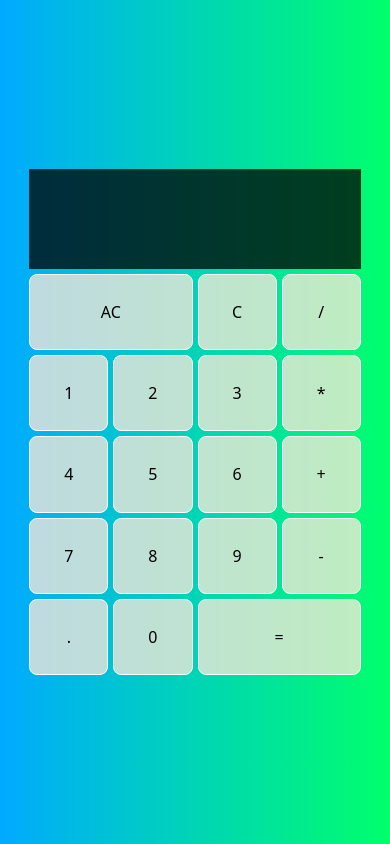
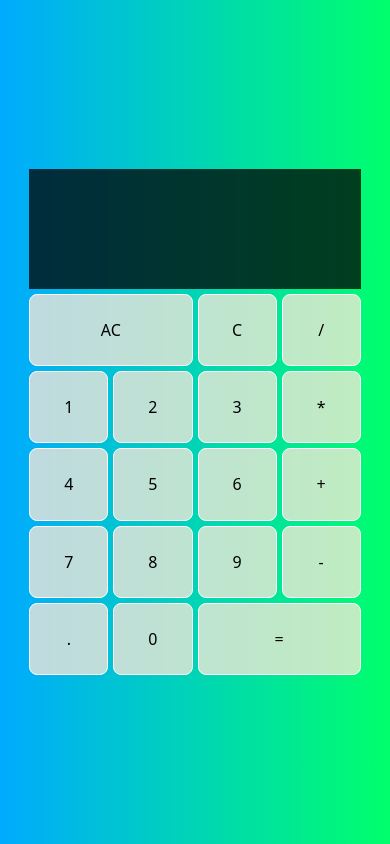
Before and after one commit to s-hayashi123/003-calculater, a React (Vite) app: page / in a window 390 px wide. Built offline with nearby package versions, Linux system fonts and the light colour scheme.

Commit message:
計算結果の縦幅の調整

```diff
--- a/src/App.css
+++ b/src/App.css
@@ -17,7 +17,7 @@ body {
   align-content: center;
   min-height: 80vh;
   grid-template-columns: repeat(4, minmax(60px, 1fr));
-  grid-template-rows: minmax(100px, auto) repeat(5, minmax(60px, 1fr));
+  grid-template-rows: minmax(120px, auto) repeat(5, minmax(60px, 1fr));
   gap: 5px;
   width: 100vw;
   max-width: 400px;
@@ -65,7 +65,7 @@ body {
   .calculator-grid {
     max-width: 85vw;
     min-height: 60vh;
-    grid-template-rows: minmax(100px, auto) repeat(5, minmax(40px, 1fr));
+    grid-template-rows: minmax(120px, auto) repeat(5, minmax(40px, 1fr));
   }
 
   .calculator-grid>button {
```
